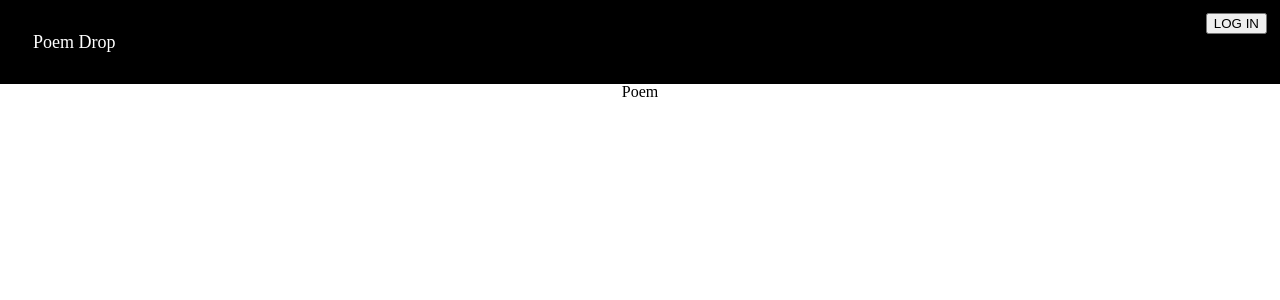
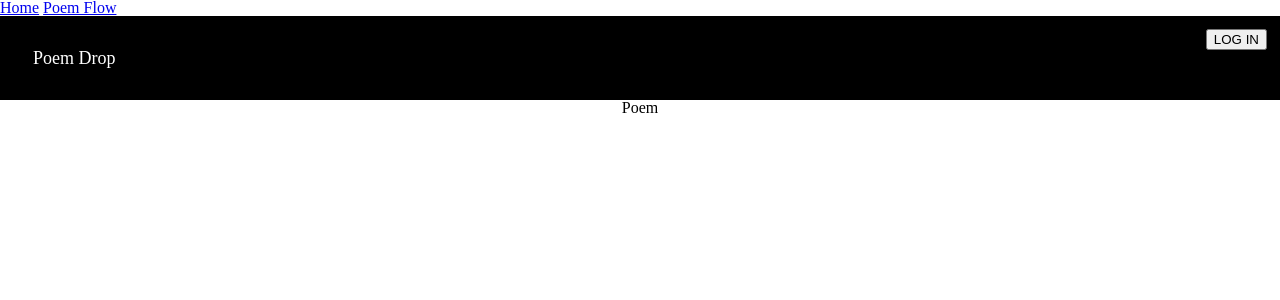
Before and after one commit to seanmartinlewis/poem-drop, a React (Create React App) app: page / in a window 1280 px wide. Shown: the top 300 px of the page. Built offline with nearby package versions, Linux system fonts and the light colour scheme.

Commit message:
added poem flow component and routed it in router, also created utils folder and touched a authservice file

```diff
--- a/src/App.js
+++ b/src/App.js
@@ -1,11 +1,21 @@
 import React, { Component } from 'react';
 // import logo from './logo.svg';
 import './App.css';
+import {Link, IndexLink} from 'react-router';
 
 class App extends Component {
+  constructor(props){
+    super(props);
+
+  }
   render() {
     return (
     <div>
+      <div className="header">
+        <IndexLink to="/" className="nav" activeClassName="active">Home</IndexLink>
+        {' '}
+        <Link className="nav" to="/PoemFlow" activeClassName="active">Poem Flow</Link>
+      </div>
       <div className='center' >
           <h2 className='title'>Poem Drop</h2>
           <button className='button'>LOG IN</button>
--- /dev/null
+++ b/src/PoemFlow.js
@@ -0,0 +1,15 @@
+import React, {Component} from 'react';
+import './App.css';
+// import {Link} from 'react-router';
+
+class PoemFlow extends Component {
+  render(){
+    return(
+      <div className="poemFlow">
+        <h1>Poem Flow</h1>
+      </div>
+    )
+  }
+}
+
+export default PoemFlow;
--- a/src/index.js
+++ b/src/index.js
@@ -2,6 +2,7 @@ import React from 'react';
 import ReactDOM from 'react-dom';
 import App from './App';
 import Home from './Home.js'
+import PoemFlow from './PoemFlow'
 import './index.css';
 import {Router, Route, hashHistory, IndexRoute} from 'react-router';
 
@@ -9,8 +10,8 @@ ReactDOM.render(
  <Router history={hashHistory}>
  <Route path='/' component={App}>
  <IndexRoute component={Home} />
- {/* <Route path=”resume” component={Resume}/>
- <Route path=”contact” component={Contact}/> */}
+ <Route path='PoemFlow' component={PoemFlow}/>
+ {/* <Route path=”contact” component={Contact}/> */}
  </Route>
  </Router>,
  document.getElementById('root')
```
Also changed, not shown: src/utils/AuthService.js (added).
